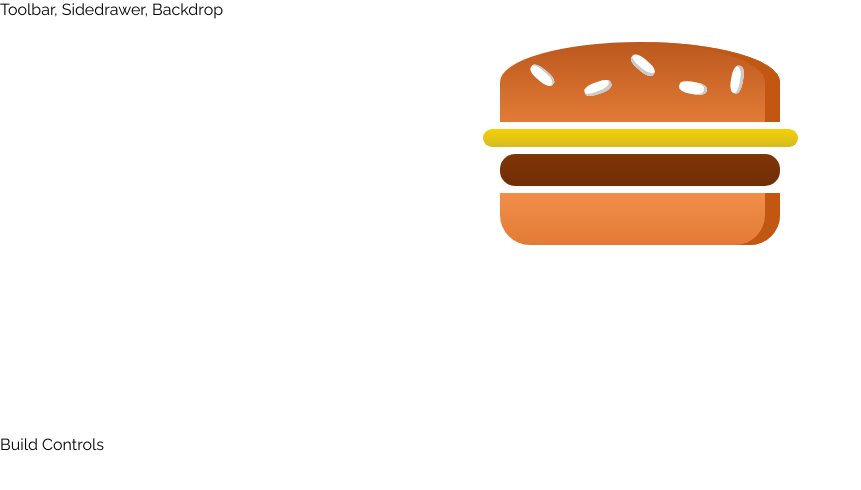
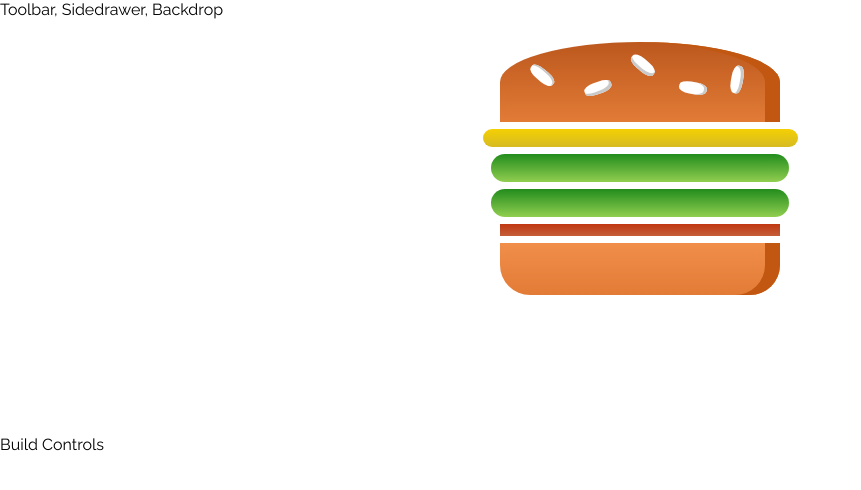
Before and after one commit to karthikmsadashivappa/React-nano, a React app: page / in a window 1280 px wide. Shown: the top 490 px of the page, without its empty margins (0-861 px from the left). Built offline with nearby package versions, Linux system fonts and the light colour scheme.

Commit message:
Outputting tiny ingredients dynamically

```diff
--- a/src/components/Tiny/Tiny.js
+++ b/src/components/Tiny/Tiny.js
@@ -3,11 +3,19 @@
 import TinyIngredients from './TinyIngredients/TinyIngredients';
 
 const Tiny = (props) => {
+	const transformedIngredients = Object.keys( props.ingredients )
+			.map( igkey => {
+				return [...Array(props.ingredients[igkey])].map(( _, i) => {
+					return <TinyIngredients key={igkey + i} type={igkey} />;
+				});
+			});
+
+
+
 	return (
 		<div className={classes.Tiny}>
 			<TinyIngredients type="bread-top" />
-			<TinyIngredients type="cheese" />
-			<TinyIngredients type="meat" />
+			{transformedIngredients}
 			<TinyIngredients type="bread-bottom" />
 		</div>
 	);
--- a/src/containers/nano/Nano.js
+++ b/src/containers/nano/Nano.js
@@ -3,10 +3,17 @@
 import Tiny from '../../components/Tiny/Tiny';
 
 class Nano extends Component {
+	state = {
+		ingredients: {
+			cheese: 1,
+			salad: 2,
+			bacon: 1
+		}
+	}
 	render(){
 		return(
 			<Aux>
-				<Tiny />
+				<Tiny ingredients={this.state.ingredients}/>
 				<div>Build Controls</div>
 			</Aux>
 		);
```
